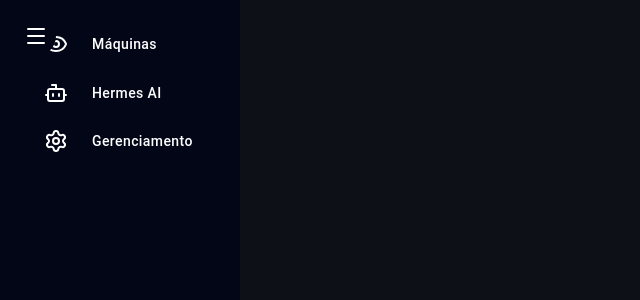
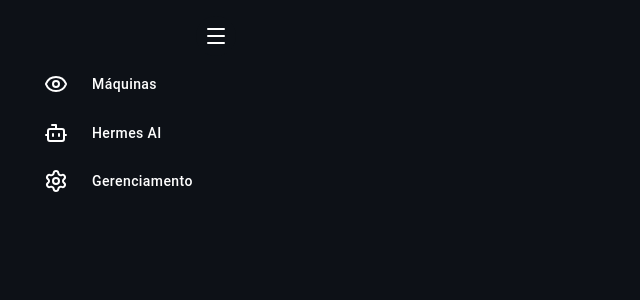
Before and after one commit to SENAISP-Unid601-Projetos/IoTurn, a React (Vite) app in the folder IoturnPage/: page / in a window 1280 px wide. Both pictures are taken after a click on the button 36 px from the left and 36 px from the top of the page. Shown: the top 300 px of the page, without its empty margins (0-640 px from the left). Built offline with nearby package versions, Linux system fonts and the light colour scheme.

Commit message:
correções e ajuste de temas na barra menu (falta configurar os links coisa facil)

```diff
--- a/IoturnPage/src/components/Sidebar.jsx
+++ b/IoturnPage/src/components/Sidebar.jsx
@@ -18,12 +18,13 @@ import {
   IconButton,
   List as MUIList,
   Collapse,
-  Button, // Importação adicionada
+  Button,
 } from "@mui/material";
 
 // 1. Componente interno reutilizável para os botões da sidebar
-function SidebarButton({ text, icon, onClick }) {
+function SidebarButton({ text, icon, onClick, pad_ding }) {
   return (
+    <>
       <Button
         variant="text"
         fullWidth
@@ -36,16 +37,18 @@ function SidebarButton({ text, icon, onClick }) {
           textTransform: "none",
           borderRadius: "8px",
           padding: "8px 16px", // Ajuste no padding para alinhar com ListItemButton
+          paddingTop: pad_ding ? pad_ding : 1,
           gap: 2, // Espaçamento entre ícone e texto
           transition: "0.3s",
           "&:hover": {
-          color: "#2563eb", // azul-600
-          backgroundColor: "#1e293b", // slate-800
+            color: "primary.main", // azul-600
+            bgColor: "background.paper", // slate-800
           },
         }}
       >
         {text}
       </Button>
+    </>
   );
 }
 
@@ -84,8 +87,13 @@ function Sidebar() {
           onClick={toggleSidebar}
           sx={{
             color: "white",
-            bgcolor: "#020617",
-            "&:hover": { color: "#2563eb", bgcolor: "#1e293b" },
+            bgcolor: "background.default",
+            marginLeft: open ? 22.5 : 1,
+            "&:hover": {
+              color: "background.default",
+              bgcolor: "background.paper",
+            },
+            transition: "0.3s",
           }}
         >
           <Menu />
@@ -99,7 +107,7 @@ function Sidebar() {
         open={open}
         PaperProps={{
           sx: {
-            bgcolor: "#020617",
+            bgcolor: "background.default",
             color: "white",
             width: 240,
             padding: "16px",
@@ -111,6 +119,7 @@ function Sidebar() {
           <MUIList sx={{ display: "flex", flexDirection: "column", gap: 1 }}>
             {/* Itens do Menu usando o novo componente */}
             <SidebarButton
+              pad_ding={6}
               text="Máquinas"
               icon={<Eye color="white" />}
               onClick={() => navigate("#/maquinas")}
@@ -130,7 +139,9 @@ function Sidebar() {
             />
 
             <Collapse in={showGerenciamento} timeout="auto" unmountOnExit>
-              <MUIList sx={{ pl: 2, display: "flex", flexDirection: "column", gap: 1 }}>
+              <MUIList
+                sx={{ pl: 2, display: "flex", flexDirection: "column", gap: 1 }}
+              >
                 <SidebarButton
                   text="Usuários"
                   icon={<User color="white" />}
```
Also changed, not shown: IoturnPage/src/theme.js (+12 -12 lines). Lines whose indentation alone changed are shown as unchanged.
